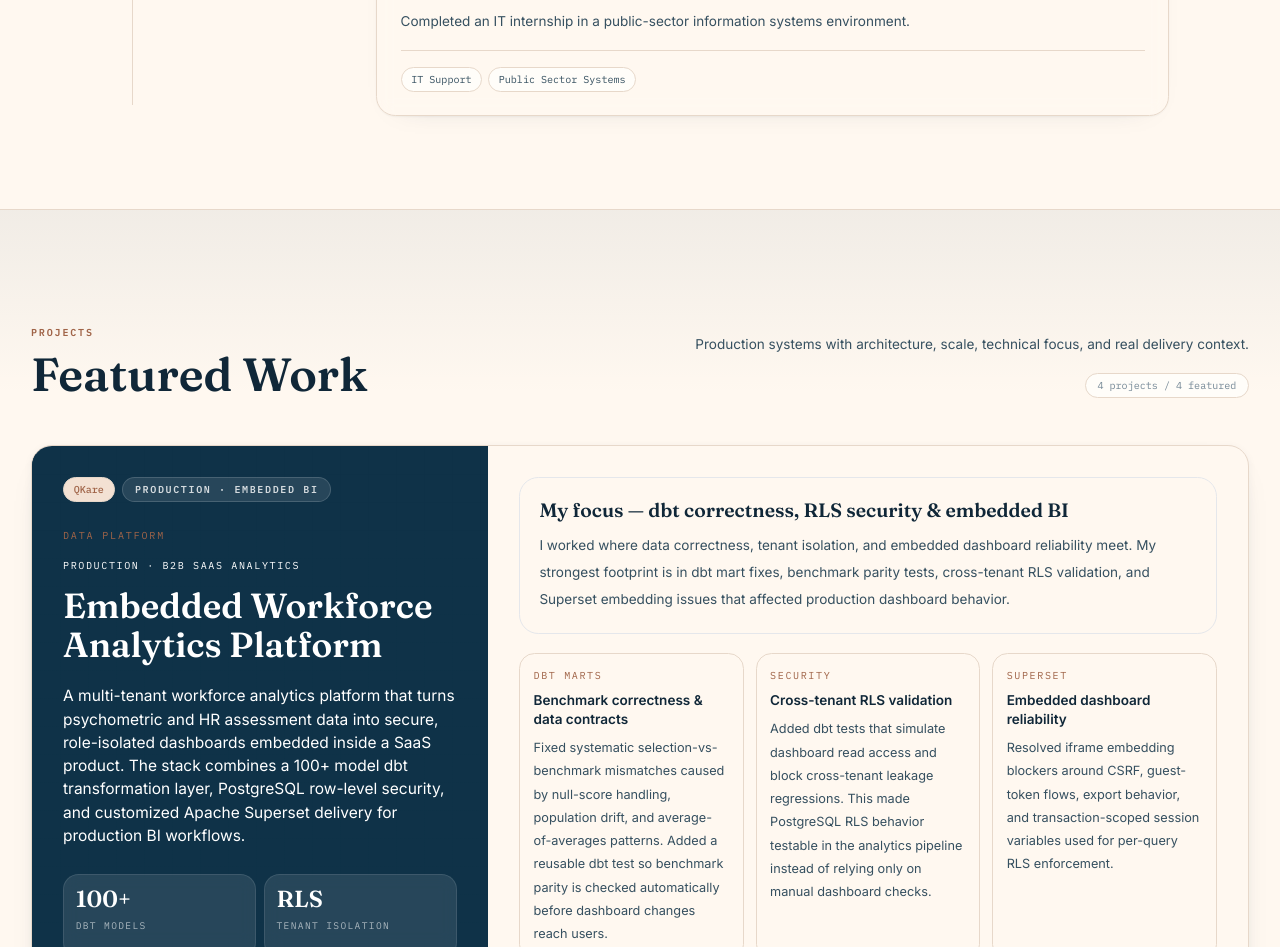
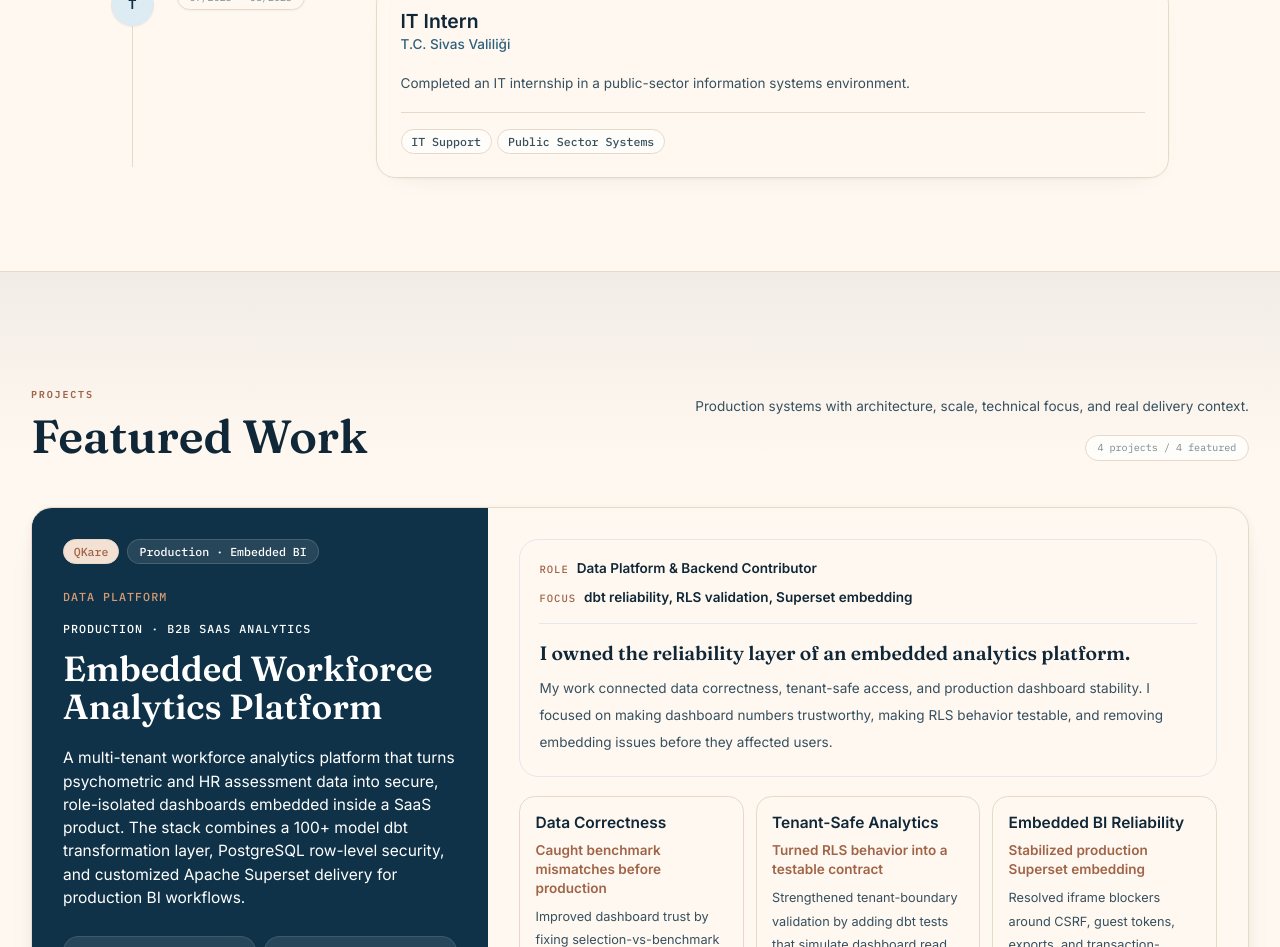
Before and after one commit to melisklc0/melis-kilic-portfolio, a React (Vite) app: page / in a window 1280 px wide. Shown: the part 3280-4227 px from the top of the page. Built offline with nearby package versions, Linux system fonts and the light colour scheme.

Commit message:
feat: update ProjectType and FeaturedProjectCard components for improved styling and responsiveness

```diff
--- a/src/components/ProjectCard.tsx
+++ b/src/components/ProjectCard.tsx
@@ -50,7 +50,7 @@ function ProjectLinks({ project }: { project: Project }) {
   );
 }
 
-function ProjectType({ project }: { project: Project }) {
+function ProjectType({ project, tone = 'light' }: { project: Project; tone?: 'light' | 'dark' }) {
   const { lang } = useLang();
   const text = [
     project.status === 'academic' ? (lang === 'en' ? 'Applied ML research' : 'Uygulamali ML arastirma') : null,
@@ -59,14 +59,37 @@ function ProjectType({ project }: { project: Project }) {
     project.techStack.some((tech) => tech.toLowerCase().includes('fastapi')) ? 'Backend platform' : null,
   ].filter(Boolean)[0] ?? (lang === 'en' ? 'Engineering project' : 'Muhendislik projesi');
 
-  return <span className="font-mono text-2xs uppercase tracking-[0.18em] text-coffee">{text}</span>;
+  const cls = tone === 'dark' ? 'text-[#D79A73]' : 'text-coffee';
+
+  return <span className={`font-mono text-xs font-medium uppercase tracking-[0.09em] ${cls}`}>{text}</span>;
 }
 
 function FeaturedMetric({ value, label }: { value: string; label: string }) {
   return (
     <div className="min-h-[5.4rem] rounded-xl border border-white/10 bg-white/10 p-3 backdrop-blur">
       <div className="font-display text-2xl font-semibold leading-none text-white">{value}</div>
-      <div className="mt-2 text-[0.62rem] font-mono uppercase leading-4 tracking-[0.14em] text-white/60">{label}</div>
+      <div className="mt-2 font-mono text-[0.7rem] font-medium uppercase leading-4 tracking-[0.08em] text-[#E7B08A]">{label}</div>
+    </div>
+  );
+}
+
+function RoleFocus({ value }: { value: string }) {
+  const [rolePart, focusPart] = value.split(' · Focus: ');
+  const role = rolePart.replace(/^Role:\s*/, '');
+  const focus = focusPart ?? '';
+
+  return (
+    <div className="mb-4 flex flex-wrap gap-x-5 gap-y-2 border-b border-coffee/20 pb-4 text-sm leading-5">
+      <p className="text-text-primary">
+        <span className="mr-2 font-mono text-[0.68rem] font-medium uppercase tracking-[0.1em] text-coffee">Role</span>
+        <span className="font-semibold">{role}</span>
+      </p>
+      {focus && (
+        <p className="text-text-primary">
+          <span className="mr-2 font-mono text-[0.68rem] font-medium uppercase tracking-[0.1em] text-coffee">Focus</span>
+          <span className="font-semibold">{focus}</span>
+        </p>
+      )}
     </div>
   );
 }
@@ -74,6 +97,8 @@ function FeaturedMetric({ value, label }: { value: string; label: string }) {
 export function FeaturedProjectCard({ project }: { project: Project }) {
   const { lang } = useLang();
   const c = project[lang];
+  const primaryContributions = c.contributions?.slice(0, 3) ?? [];
+  const platformExtensions = c.contributions?.slice(3) ?? [];
   const metrics = c.metrics ?? [
     { value: String(project.techStack.length), label: lang === 'en' ? 'tools' : 'arac' },
     { value: String(c.highlights?.length ?? 0), label: lang === 'en' ? 'highlights' : 'odak' },
@@ -90,13 +115,13 @@ export function FeaturedProjectCard({ project }: { project: Project }) {
           <div className="relative">
             <div className="mb-5 flex flex-wrap items-center gap-2">
               <StatusBadge status={project.status} />
-              <span className="rounded-full border border-white/15 bg-white/10 px-3 py-1 text-2xs font-mono font-semibold uppercase tracking-[0.16em] text-white/80">
+              <span className="rounded-full border border-white/15 bg-white/10 px-3 py-1 font-mono text-xs font-medium text-white/88">
                 {c.badge ?? (lang === 'en' ? 'Featured' : 'One cikan')}
               </span>
             </div>
 
-            <ProjectType project={project} />
-            {c.subtitle && <p className="mt-3 font-mono text-2xs uppercase leading-5 tracking-[0.16em] text-white/58">{c.subtitle}</p>}
+            <ProjectType project={project} tone="dark" />
+            {c.subtitle && <p className="mt-3 font-mono text-xs font-medium uppercase leading-5 tracking-[0.09em] text-white/82">{c.subtitle}</p>}
             <h3 className="mt-3 font-display text-3xl font-semibold leading-tight text-white xl:text-4xl">{c.title}</h3>
             <p className="mt-5 text-sm leading-7 text-white/76 md:text-base">{c.summary}</p>
 
@@ -107,12 +132,12 @@ export function FeaturedProjectCard({ project }: { project: Project }) {
             </div>
 
             <div className="mt-7">
-              <p className="mb-3 font-mono text-2xs uppercase tracking-[0.16em] text-white/50">
+              <p className="mb-3 font-mono text-xs font-medium uppercase tracking-[0.09em] text-[#D79A73]">
                 {lang === 'en' ? 'Core stack' : 'Core stack'}
               </p>
               <div className="flex flex-wrap gap-1.5">
                 {project.techStack.slice(0, 8).map((tech) => (
-                  <span key={tech} className="rounded-full border border-white/12 bg-white/10 px-2.5 py-1 text-2xs font-mono text-white/70">
+                  <span key={tech} className="rounded-full border border-white/18 bg-white/10 px-2.5 py-1 font-mono text-xs font-medium leading-5 text-white/82">
                     {tech}
                   </span>
                 ))}
@@ -124,24 +149,43 @@ export function FeaturedProjectCard({ project }: { project: Project }) {
         <div className="relative p-6 md:p-7 xl:p-8">
           {(c.focusTitle || c.focusSummary) && (
             <div className="rounded-2xl border border-coffee/20 bg-coffee-soft/65 p-4 xl:p-5">
+              {c.roleLine && <RoleFocus value={c.roleLine} />}
               {c.focusTitle && <p className="font-display text-lg font-semibold leading-snug text-text-primary xl:text-xl">{c.focusTitle}</p>}
               {c.focusSummary && <p className="mt-2 text-sm leading-6 text-text-secondary xl:leading-7">{c.focusSummary}</p>}
             </div>
           )}
 
-          {c.contributions && c.contributions.length > 0 ? (
-            <div className="mt-5 grid auto-rows-fr gap-3 lg:grid-cols-2 xl:grid-cols-3">
-              {c.contributions.map((item) => (
+          {primaryContributions.length > 0 ? (
+            <>
+              <div className="mt-5 grid auto-rows-fr gap-3 lg:grid-cols-3">
+                {primaryContributions.map((item) => (
                   <div
                     key={`${item.module}-${item.title}`}
-                  className="h-full rounded-xl border border-border bg-surface-2/80 p-3.5"
+                    className="h-full rounded-xl border border-border bg-surface-2/80 p-4"
                   >
-                  <p className="mb-2 font-mono text-2xs uppercase tracking-[0.16em] text-coffee">{item.module}</p>
-                  <h4 className="text-sm font-semibold leading-snug text-text-primary">{item.title}</h4>
+                    <h4 className="text-base font-semibold capitalize leading-snug text-text-primary">{item.module}</h4>
+                    <p className="mt-2 text-sm font-semibold leading-snug text-coffee">{item.title}</p>
                     <p className="mt-2 text-[0.82rem] leading-6 text-text-secondary">{item.description}</p>
                   </div>
                 ))}
               </div>
+
+              {platformExtensions.length > 0 && (
+                <div className="mt-4 border-t border-border pt-4">
+                  <p className="mb-3 font-mono text-2xs uppercase tracking-[0.16em] text-coffee">
+                    {lang === 'en' ? 'Platform extensions' : 'Platform genişletmeleri'}
+                  </p>
+                  <div className="grid gap-3 md:grid-cols-2">
+                    {platformExtensions.map((item) => (
+                      <div key={`${item.module}-${item.title}`} className="border-l border-coffee/25 pl-3">
+                        <h4 className="text-sm font-semibold leading-snug text-text-primary">{item.title}</h4>
+                        <p className="mt-1 text-[0.8rem] leading-5 text-text-muted">{item.description}</p>
+                      </div>
+                    ))}
+                  </div>
+                </div>
+              )}
+            </>
           ) : (
             <div className="mt-5 grid gap-5 lg:grid-cols-[0.88fr_1.12fr]">
               {c.impact && (
--- a/src/data/projects.ts
+++ b/src/data/projects.ts
@@ -27,6 +27,7 @@ export interface ProjectContent {
   subtitle?: string;
   badge?: string;
   summary: string;
+  roleLine?: string;
   focusTitle?: string;
   focusSummary?: string;
   metrics?: ProjectMetric[];
@@ -62,9 +63,10 @@ export const projects: Project[] = [
       badge: 'Production · Embedded BI',
       summary:
         'A multi-tenant workforce analytics platform that turns psychometric and HR assessment data into secure, role-isolated dashboards embedded inside a SaaS product. The stack combines a 100+ model dbt transformation layer, PostgreSQL row-level security, and customized Apache Superset delivery for production BI workflows.',
-      focusTitle: 'My focus — dbt correctness, RLS security & embedded BI',
+      roleLine: 'Role: Data Platform & Backend Contributor · Focus: dbt reliability, RLS validation, Superset embedding',
+      focusTitle: 'I owned the reliability layer of an embedded analytics platform.',
       focusSummary:
-        'I worked where data correctness, tenant isolation, and embedded dashboard reliability meet. My strongest footprint is in dbt mart fixes, benchmark parity tests, cross-tenant RLS validation, and Superset embedding issues that affected production dashboard behavior.',
+        'My work connected data correctness, tenant-safe access, and production dashboard stability. I focused on making dashboard numbers trustworthy, making RLS behavior testable, and removing embedding issues before they affected users.',
       metrics: [
         { value: '100+', label: 'dbt models' },
         { value: 'RLS', label: 'tenant isolation' },
@@ -73,32 +75,32 @@ export const projects: Project[] = [
       ],
       contributions: [
         {
-          module: 'dbt marts',
-          title: 'Benchmark correctness & data contracts',
+          module: 'Data correctness',
+          title: 'Caught benchmark mismatches before production',
           description:
-            'Fixed systematic selection-vs-benchmark mismatches caused by null-score handling, population drift, and average-of-averages patterns. Added a reusable dbt test so benchmark parity is checked automatically before dashboard changes reach users.',
+            'Improved dashboard trust by fixing selection-vs-benchmark mismatches caused by null scores, population drift, and average-of-averages logic. Added reusable dbt parity checks so the same class of bug is caught automatically.',
         },
         {
-          module: 'security',
-          title: 'Cross-tenant RLS validation',
+          module: 'Tenant-safe analytics',
+          title: 'Turned RLS behavior into a testable contract',
           description:
-            'Added dbt tests that simulate dashboard read access and block cross-tenant leakage regressions. This made PostgreSQL RLS behavior testable in the analytics pipeline instead of relying only on manual dashboard checks.',
+            'Strengthened tenant-boundary validation by adding dbt tests that simulate dashboard read access. PostgreSQL RLS checks became part of the analytics pipeline instead of a manual dashboard-only verification step.',
         },
         {
-          module: 'Superset',
-          title: 'Embedded dashboard reliability',
+          module: 'Embedded BI reliability',
+          title: 'Stabilized production Superset embedding',
           description:
-            'Resolved iframe embedding blockers around CSRF, guest-token flows, export behavior, and transaction-scoped session variables used for per-query RLS enforcement.',
+            'Resolved iframe blockers around CSRF, guest tokens, exports, and transaction-scoped session variables. This protected the embedded dashboard experience and kept per-query RLS enforcement aligned with user context.',
         },
         {
-          module: 'data modeling',
-          title: 'Behavioral and competency mart fixes',
+          module: 'platform extension',
+          title: 'Behavioral & competency marts',
           description:
             'Refactored behavioral score pipelines for canonical psychometric dimensions and tenant-configurable leadership competency logic across staging, intermediate, and mart layers.',
         },
         {
-          module: 'localization',
-          title: 'Turkish embedded BI experience',
+          module: 'platform extension',
+          title: 'Turkish embedded BI',
           description:
             'Delivered Turkish localization and upgrade-resilient frontend patching for Superset, including locale-aware filter search and automated translation build steps.',
         },
@@ -112,9 +114,10 @@ export const projects: Project[] = [
       badge: 'Production · Embedded BI',
       summary:
         'Psikometrik ve HR assessment verisini, SaaS ürününün içine gömülü güvenli dashboard deneyimine taşıyan multi-tenant workforce analytics platformu. 100+ dbt modelden oluşan transformation layer, PostgreSQL row-level security ve özelleştirilmiş Apache Superset akışıyla production BI ihtiyaçlarını karşılayacak şekilde tasarlandı.',
-      focusTitle: 'Odağım — dbt doğruluğu, RLS security ve embedded BI',
+      roleLine: 'Role: Data Platform & Backend Contributor · Focus: dbt reliability, RLS validation, Superset embedding',
+      focusTitle: 'Embedded analytics platformunun reliability katmanını üstlendim.',
       focusSummary:
-        'Veri doğruluğu, tenant izolasyonu ve dashboard güvenilirliğinin kesiştiği analitik katmanda çalıştım. En güçlü izim dbt mart fixes, benchmark parity testleri, cross-tenant RLS validation ve production dashboard davranışını etkileyen Superset embedding problemlerinde.',
+        'Çalışmam data correctness, tenant-safe access ve production dashboard stability noktalarını birleştirdi. Dashboard sayılarının güvenilir kalmasına, RLS davranışının testlenebilir olmasına ve embedding problemlerinin kullanıcıya ulaşmadan çözülmesine odaklandım.',
       metrics: [
         { value: '100+', label: 'dbt model' },
         { value: 'RLS', label: 'tenant isolation' },
@@ -123,32 +126,32 @@ export const projects: Project[] = [
       ],
       contributions: [
         {
-          module: 'dbt marts',
-          title: 'Benchmark correctness & data contracts',
+          module: 'Data correctness',
+          title: 'Benchmark hatalarını production öncesi yakalama',
           description:
-            'Selection ve benchmark metrikleri arasındaki sistematik farkları düzelttim: null-score davranışı, population drift ve average-of-averages kaynaklı sapmalar SQL model seviyesinde temizlendi. Aynı problemin tekrar kaçmaması için benchmark parity kontrolünü reusable dbt testine çevirdim.',
+            'Dashboard güvenini artırmak için selection ve benchmark metrikleri arasındaki farkları düzelttim: null-score davranışı, population drift ve average-of-averages kaynaklı sapmalar temizlendi. Aynı hata sınıfı tekrar kaçmasın diye reusable dbt parity testleri ekledim.',
         },
         {
-          module: 'security',
-          title: 'Cross-tenant RLS validation',
+          module: 'Tenant-safe analytics',
+          title: 'RLS davranışını testlenebilir kontrata çevirme',
           description:
-            'Dashboard read role davranışını simüle eden dbt testleriyle cross-tenant veri sızıntısı riskini CI’da yakalanabilir hale getirdim. Böylece RLS sadece “dashboard’da doğru görünüyor” seviyesinde kalmadı, pipeline içinde testlenen bir güvenlik kontratına dönüştü.',
+            'Dashboard read role davranışını simüle eden dbt testleriyle tenant-boundary validation sürecini güçlendirdim. Böylece PostgreSQL RLS kontrolü manual dashboard doğrulamasından çıkıp analytics pipeline içinde testlenen bir güvenlik kontratına dönüştü.',
         },
         {
-          module: 'Superset',
-          title: 'Embedded dashboard reliability',
+          module: 'Embedded BI reliability',
+          title: 'Production Superset embedding stabilitesi',
           description:
-            'Iframe embedding tarafında CSRF, guest-token, export flow ve per-query RLS için kullanılan session variable problemlerini çözdüm. Bu işler doğrudan production dashboard erişimini ve kullanıcı bazlı görünürlüğü etkiliyordu.',
+            'Iframe tarafında CSRF, guest-token, export flow ve transaction-scoped session variable problemlerini çözdüm. Bu çalışma embedded dashboard deneyimini korudu ve per-query RLS enforcement davranışını user context ile hizalı tuttu.',
         },
         {
-          module: 'data modeling',
-          title: 'Behavioral ve competency mart düzeltmeleri',
+          module: 'platform extension',
+          title: 'Behavioral & competency marts',
           description:
             'Davranışsal skor pipeline’larında canonical psychometric dimension mantığını ve tenant-configurable leadership competency kurgusunu staging, intermediate ve mart katmanlarında daha doğru hale getirdim.',
         },
         {
-          module: 'localization',
-          title: 'Türkçe embedded BI deneyimi',
+          module: 'platform extension',
+          title: 'Türkçe embedded BI',
           description:
             'Superset için Türkçe localization akışını, upgrade’e daha dayanıklı frontend patch sürecini ve tr-TR filter search davranışını iyileştirdim.',
         },
@@ -171,6 +174,7 @@ export const projects: Project[] = [
       badge: 'Production · LLM Analytics',
       summary:
         'A conversational AI platform that lets HR and managers ask natural-language questions over pre-modeled workforce and psychometric analytics. The system combines a LangChain analysis engine, a LangGraph/FastAPI conversation layer, WebSocket streaming, JWT authentication, and PostgreSQL RLS-aligned querying.',
+      roleLine: 'Role: AI Backend Contributor · Focus: auth, governed SQL, prompt configuration, observability',
       focusTitle: 'My focus — secure context propagation, prompts-as-config & observability',
       focusSummary:
         'My work sat in the production-hardening layer of the AI analytics stack: auth consistency, user context propagation, RLS-aware SQL execution, prompt/config maintainability, and operational logging. The goal was a safer, easier-to-debug bridge between LLM reasoning and governed analytics data.',
@@ -221,6 +225,7 @@ export const projects: Project[] = [
       badge: 'Production · LLM Analytics',
       summary:
         'HR ve manager kullanıcılarının pre-modeled workforce ve psychometric analytics verisine doğal dille soru sorabildiği conversational AI platformu. Sistem; LangChain analysis engine, LangGraph/FastAPI conversation layer, WebSocket streaming, JWT authentication ve PostgreSQL RLS-aligned SQL execution parçalarını bir araya getiriyor.',
+      roleLine: 'Role: AI Backend Contributor · Focus: auth, governed SQL, prompt configuration, observability',
       focusTitle: 'Odağım — secure context propagation, prompts-as-config ve observability',
       focusSummary:
         'AI analytics stack’in production-hardening katmanında çalıştım: auth tutarlılığı, user context propagation, RLS-aware SQL execution, prompt/config maintainability ve operational logging. Ana hedef, LLM reasoning ile governed analytics data arasında daha güvenli ve debug edilebilir bir köprü kurmaktı.',
@@ -280,6 +285,7 @@ export const projects: Project[] = [
       badge: 'Production · Platform',
       summary:
         'A FastAPI monorepo that standardizes how multiple LLM-backed microservices are exposed through one invoke surface. Instead of every agent reinventing auth, routing, logging, configuration, and container startup, the gateway provides shared platform mechanics and thin downstream agent handlers.',
+      roleLine: 'Role: AI Platform Contributor · Focus: gateway factory, service scaffolding, structured operations',
       focusTitle: 'My focus — shared gateway mechanics for AI microservices',
       focusSummary:
         'I focused on the platform layer that makes AI services easier to expose, operate, and onboard. My work covered shared configuration, structured JSON logging, correlation IDs, a reusable FastAPI gateway factory, automated registration, and production-minded scaffolding for new agents.',
@@ -330,6 +336,7 @@ export const projects: Project[] = [
       badge: 'Production · Platform',
       summary:
         'Birden fazla LLM-backed microservice’i tek bir invoke surface üzerinden expose eden FastAPI monorepo. Her agent’ın auth, routing, logging, config ve container startup işlerini yeniden yazması yerine, gateway shared platform mechanics ve ince downstream agent handler’ları sağlıyor.',
+      roleLine: 'Role: AI Platform Contributor · Focus: gateway factory, service scaffolding, structured operations',
       focusTitle: 'Odağım — AI microservice’ler için shared gateway mechanics',
       focusSummary:
         'AI servislerini expose etmeyi, operate etmeyi ve yeni agent onboarding sürecini kolaylaştıran platform katmanına odaklandım. Shared config, structured JSON logging, correlation ID’ler, reusable FastAPI gateway factory, automated registration ve production-minded agent scaffolding üzerinde çalıştım.',
@@ -389,6 +396,7 @@ export const projects: Project[] = [
       badge: 'Production-oriented · LLM Service',
       summary:
         'An LLM microservice that recommends role-specific KPIs with structured JSON output, framework-grounded retrieval, schema validation, and an offline quality loop. It is designed around repeatable quality control: generate candidates, evaluate them, export for human review, and feed accepted examples back into a golden dataset.',
+      roleLine: 'Role: LLM Service Contributor · Focus: structured output, eval workflow, deployment readiness',
       focusTitle: 'My focus — eval-ready generation, datasets & deployment workflow',
       focusSummary:
         'My work helped move the KPI advisor from prompt-driven generation toward a more operable AI service. I worked on containerization, position catalog data, anonymization, environment-based configuration, stricter prompt/schema design, Excel review exports, and shared observability.',
@@ -439,6 +447,7 @@ export const projects: Project[] = [
       badge: 'Production-oriented · LLM Service',
       summary:
         'Role-specific KPI önerileri üreten, structured JSON output, framework-grounded retrieval, schema validation ve offline quality loop üzerine kurulu LLM microservice. Akış sadece “KPI üret” değil; candidate üret, değerlendir, human review için export et ve kabul edilen örnekleri golden dataset’e geri besle mantığıyla tasarlandı.',
+      roleLine: 'Role: LLM Service Contributor · Focus: structured output, eval workflow, deployment readiness',
       focusTitle: 'Odağım — eval-ready generation, datasets ve deployment workflow',
       focusSummary:
         'KPI advisor’ın prompt-driven bir prototipten daha operable bir AI service’e yaklaşmasına katkı verdim. Containerization, position catalog data, anonymization, environment-based configuration, daha sıkı prompt/schema tasarımı, Excel review export ve shared observability tarafında çalıştım.',
--- a/src/index.css
+++ b/src/index.css
@@ -68,7 +68,7 @@
   .card-hover:hover { transform: translateY(-3px); }
 
   /* Badges */
-  .badge       { @apply inline-flex items-center text-2xs font-mono px-2.5 py-1 rounded-full font-medium; }
+  .badge       { @apply inline-flex items-center text-xs font-mono px-2.5 py-1 rounded-full font-medium; }
   .badge-accent { @apply badge bg-accent-light text-accent-dark; }
   .badge-gray  { @apply badge bg-surface-2 text-text-muted border border-border; }
   .badge-blue  { @apply badge bg-tech-bg text-tech border border-border; }
@@ -77,7 +77,7 @@
   .badge-purple { @apply badge bg-surface-2 text-text-secondary border border-border; }
 
   /* Tech chip */
-  .chip { @apply inline-flex items-center text-2xs font-mono px-2.5 py-1 rounded-full bg-surface text-text-secondary border border-border; }
+  .chip { @apply inline-flex items-center text-xs font-mono font-medium px-2.5 py-1 rounded-full bg-surface text-text-secondary border border-border; }
   .metric-chip { @apply inline-flex items-center gap-1.5 rounded-full border border-border bg-surface px-3 py-1 text-2xs font-mono text-text-muted; }
 
   /* Divider */
```
Lines whose indentation alone changed are shown as unchanged.
